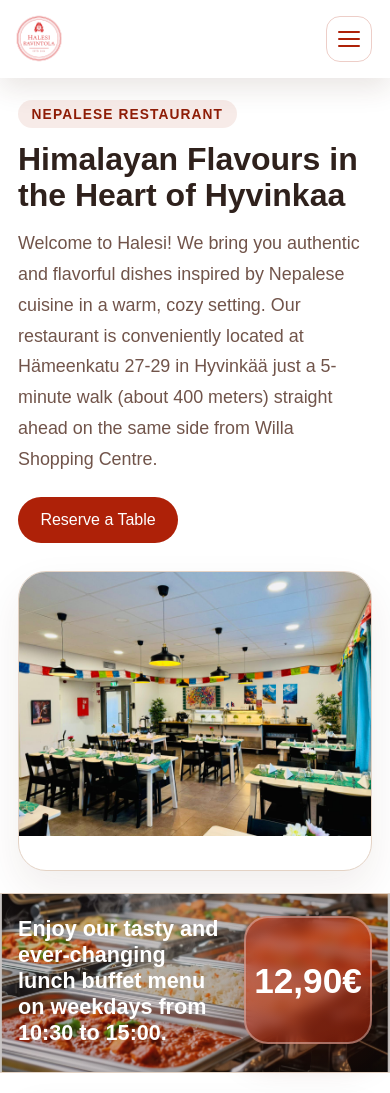
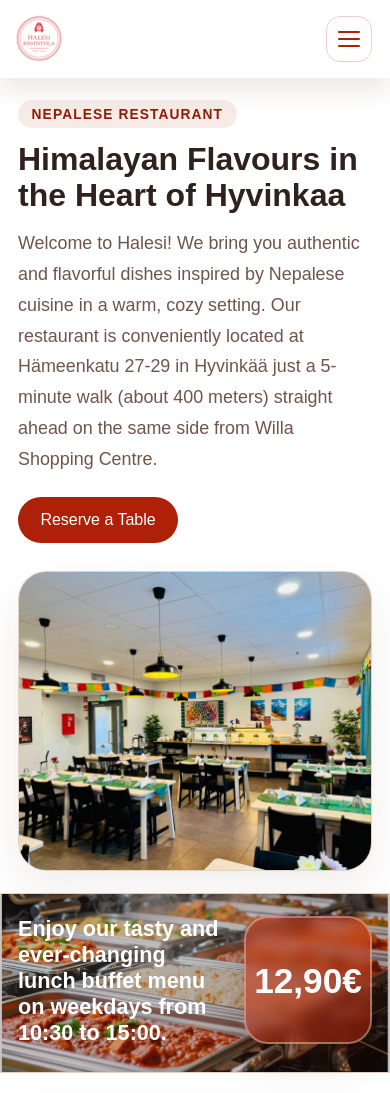
Before and after one commit to RavintolaHalesi/halesi-ravintola-website, a Next.js app: page / in a window 390 px wide. Shown: the top 1093 px of the page. Built offline with nearby package versions, Linux system fonts and the light colour scheme.

Commit message:
Fix hero image mobile layout

```diff
--- a/app/globals.css
+++ b/app/globals.css
@@ -245,7 +245,8 @@
 }
 
 .heroPhotoCard {
-    min-height: 420px;
+    height: 420px;
+    display: grid;
     border-radius: 28px;
     overflow: hidden;
     border: 1px solid var(--border);
@@ -256,6 +257,7 @@
 .heroPhoto {
     width: 100%;
     height: 100%;
+    min-height: 100%;
     display: block;
     object-fit: cover;
 }
@@ -656,7 +658,7 @@
 
 @media (max-width: 640px) {
     .heroPhotoCard {
-        min-height: 300px;
+        height: 300px;
     }
     .footer {
         border-radius: 24px 24px 0 0;
```
